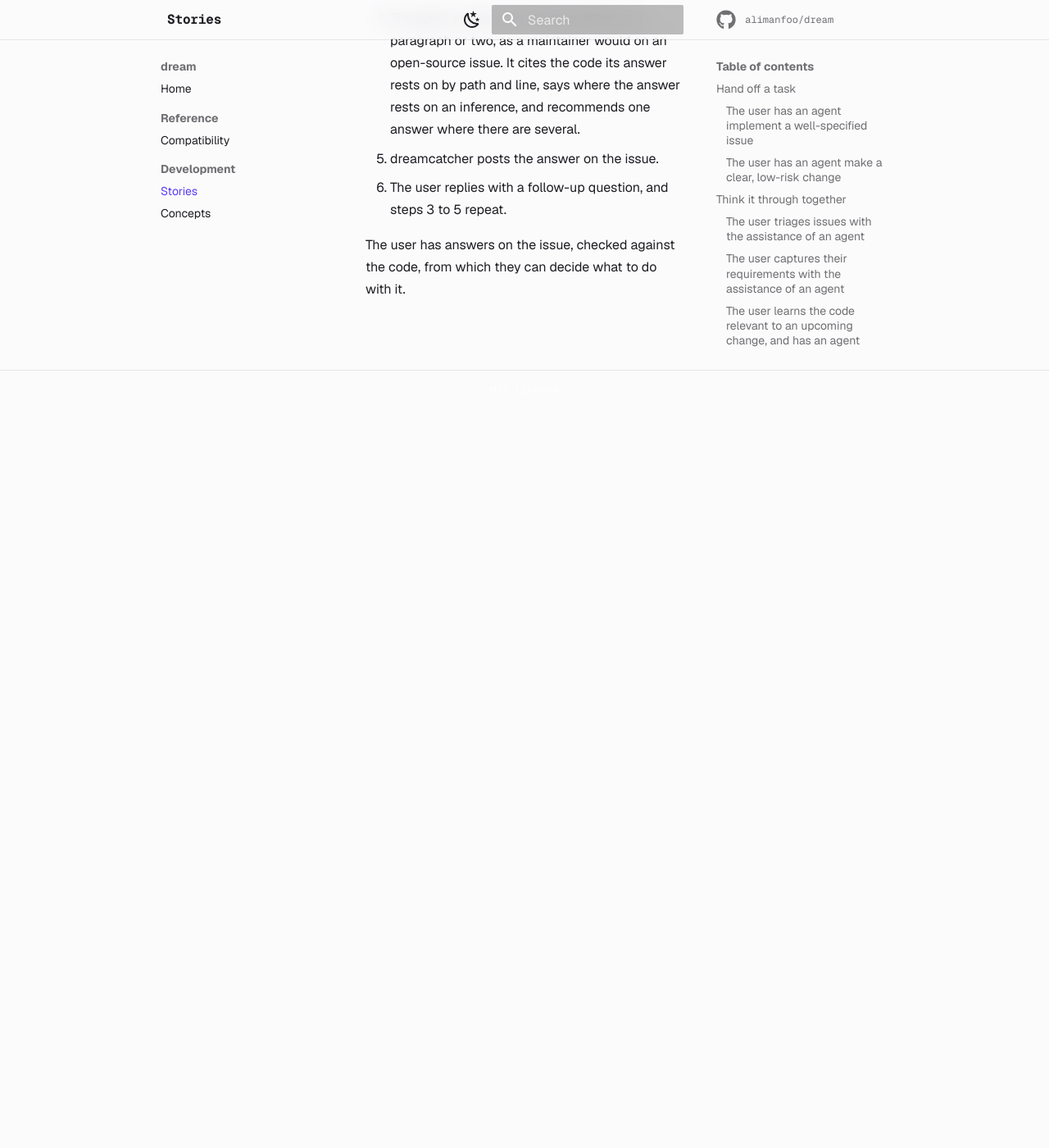
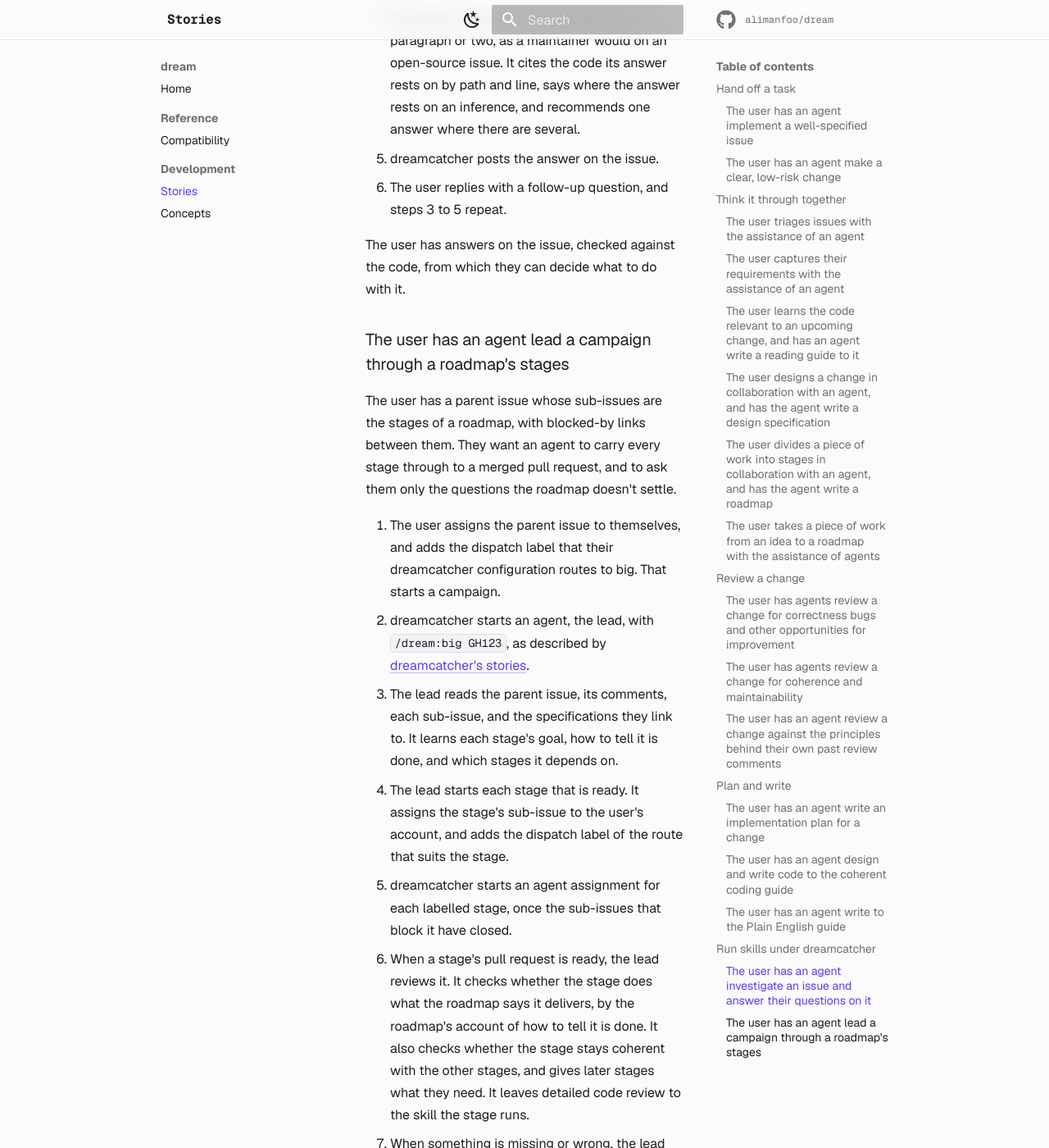
Before and after one commit to alimanfoo/dream, an MkDocs documentation site: the page built from docs/stories.md, in a window 1280 px wide and 1400 px high, scrolled down 18786 px. Shown: the whole window at 82% size. Built offline with MkDocs 1.6.1 and Material for MkDocs 9.7.7, drawn with Linux system fonts in a browser that asks for light colours; comment, search, counter and statistics services are not loaded; before the commit the page ends 19283 px from its top, so only the background shows below that; some of the changed text lies outside the part shown.

Commit message:
Add the campaign story, and word the link to dreamcatcher's stories
Co-Authored-By: Claude Opus 5.5 <noreply@anthropic.com>
Claude-Session: https://claude.ai/code/session_01SAXrSe6qiSN2QFtc3aSc9T

```diff
--- a/docs/stories.md
+++ b/docs/stories.md
@@ -456,9 +456,8 @@ own.
 1. The user assigns the issue to themselves, and adds the dispatch label that
    their dreamcatcher configuration routes to scout. That starts an issue
    conversation. The user asks their question in a comment on the issue.
-2. dreamcatcher starts an agent with `/dream:scout GH123`, as
-   [dreamcatcher's stories](https://alimanfoo.github.io/dreamcatcher/stories/)
-   tell.
+2. dreamcatcher starts an agent with `/dream:scout GH123`, as described by
+   [dreamcatcher's stories](https://alimanfoo.github.io/dreamcatcher/stories/).
 3. The agent reads the issue and its comments, and traces the code that the
    question touches, with its callers, tests and docs. It checks every claim in
    the issue against the code, and runs the code where that settles the
@@ -472,3 +471,43 @@ own.
 
 The user has answers on the issue, checked against the code, from which they can
 decide what to do with it.
+
+### The user has an agent lead a campaign through a roadmap's stages
+
+The user has a parent issue whose sub-issues are the stages of a roadmap, with
+blocked-by links between them. They want an agent to carry every stage through
+to a merged pull request, and to ask them only the questions the roadmap doesn't
+settle.
+
+1. The user assigns the parent issue to themselves, and adds the dispatch label
+   that their dreamcatcher configuration routes to big. That starts a campaign.
+2. dreamcatcher starts an agent, the lead, with `/dream:big GH123`, as described
+   by
+   [dreamcatcher's stories](https://alimanfoo.github.io/dreamcatcher/stories/).
+3. The lead reads the parent issue, its comments, each sub-issue, and the
+   specifications they link to. It learns each stage's goal, how to tell it is
+   done, and which stages it depends on.
+4. The lead starts each stage that is ready. It assigns the stage's sub-issue to
+   the user's account, and adds the dispatch label of the route that suits the
+   stage.
+5. dreamcatcher starts an agent assignment for each labelled stage, once the
+   sub-issues that block it have closed.
+6. When a stage's pull request is ready, the lead reviews it. It checks whether
+   the stage does what the roadmap says it delivers, by the roadmap's account of
+   how to tell it is done. It also checks whether the stage stays coherent with
+   the other stages, and gives later stages what they need. It leaves detailed
+   code review to the skill the stage runs.
+7. When something is missing or wrong, the lead says so in a comment on the pull
+   request.
+8. The stage's agent addresses the comment. Steps 6 to 8 repeat until the stage
+   is done.
+9. The lead passes to each later stage what this stage changed for it, then
+   merges the pull request once its checks pass.
+10. Throughout, when neither the roadmap nor the user's earlier answers settle a
+    question, the lead asks the user on the parent issue, and merges nothing
+    until they answer.
+11. Steps 4 to 9 repeat until every sub-issue is closed. The lead says so on the
+    parent issue.
+
+The user has every stage of the roadmap merged, each reviewed against the
+roadmap's account of how to tell it is done.
```
